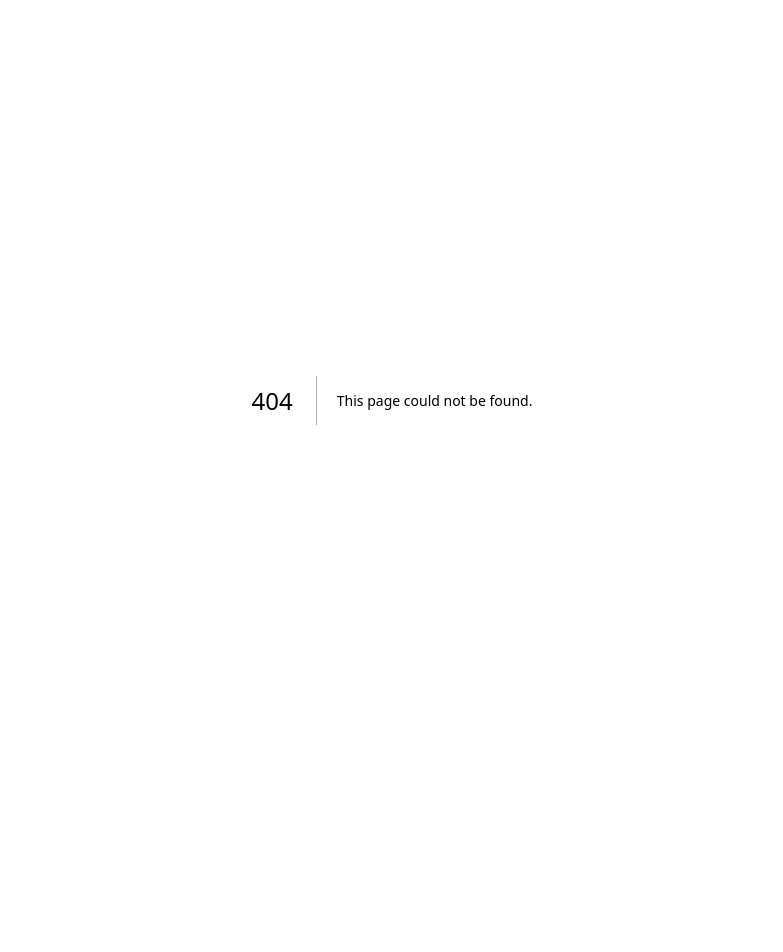
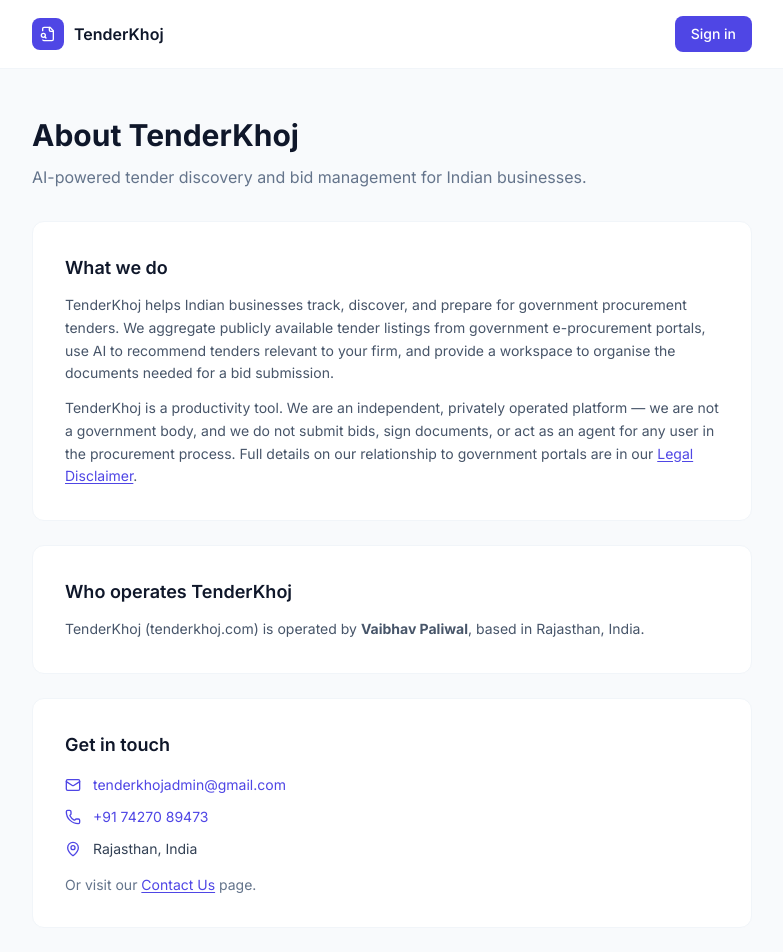
Before and after one commit to Tender-Management-Org/Frontend, a Next.js app: page /about in a window 1280 px wide. Before the commit this address had no page. Shown: the top 952 px of the page, without its empty margins (248-1031 px from the left). Before the commit the page ends 800 px from the top, so only its background shows below. Built offline with nearby package versions, Linux system fonts and the light colour scheme.

Commit message:
done some fixes for cashfree

```diff
--- a/src/app/(dashboard)/layout.tsx
+++ b/src/app/(dashboard)/layout.tsx
@@ -17,7 +17,9 @@ export default async function DashboardLayout({ children }: { children: ReactNod
           <div className="flex min-w-0 flex-1 flex-col overflow-hidden">
             <Navbar />
             {!siteConfig.invite_only && <TrialBanner />}
-            <main className="flex-1 overflow-y-auto px-4 py-6 sm:px-6 lg:px-8">{children}</main>
+            <main className="flex-1 overflow-y-auto px-4 py-6 sm:px-6 lg:px-8">
+              {children}
+            </main>
           </div>
         </div>
       </FirmProvider>
--- /dev/null
+++ b/src/app/about/page.tsx
@@ -0,0 +1,107 @@
+import Link from "next/link";
+import { FileSearch, Mail, Phone, MapPin } from "lucide-react";
+
+export const metadata = {
+  title: "About Us — TenderKhoj",
+  description: "About TenderKhoj — an AI-powered tender discovery and bid management platform for Indian businesses.",
+};
+
+export default function AboutPage() {
+  return (
+    <div className="min-h-screen bg-ink-50">
+      <header className="sticky top-0 z-20 border-b border-ink-100 bg-white/90 backdrop-blur-sm">
+        <div className="mx-auto flex max-w-3xl items-center justify-between px-6 py-4">
+          <Link href="/" className="flex items-center gap-2.5">
+            <div className="flex h-8 w-8 items-center justify-center rounded-lg bg-navy-600">
+              <FileSearch className="h-4 w-4 text-white" />
+            </div>
+            <span className="font-semibold text-ink-900">TenderKhoj</span>
+          </Link>
+          <Link
+            href="/login"
+            className="rounded-lg bg-navy-600 px-4 py-2 text-sm font-medium text-white hover:bg-navy-700 transition-colors"
+          >
+            Sign in
+          </Link>
+        </div>
+      </header>
+
+      <main className="mx-auto max-w-3xl px-6 py-12">
+        <div className="mb-8">
+          <h1 className="text-3xl font-bold text-ink-900">About TenderKhoj</h1>
+          <p className="mt-3 text-ink-500">
+            AI-powered tender discovery and bid management for Indian businesses.
+          </p>
+        </div>
+
+        <div className="space-y-6">
+          <section className="rounded-xl border border-ink-100 bg-white p-6 md:p-8">
+            <h2 className="mb-3 text-lg font-semibold text-ink-900">What we do</h2>
+            <p className="text-sm leading-relaxed text-ink-600">
+              TenderKhoj helps Indian businesses track, discover, and prepare for government procurement tenders.
+              We aggregate publicly available tender listings from government e-procurement portals, use AI to
+              recommend tenders relevant to your firm, and provide a workspace to organise the documents needed for
+              a bid submission.
+            </p>
+            <p className="mt-3 text-sm leading-relaxed text-ink-600">
+              TenderKhoj is a productivity tool. We are an independent, privately operated platform — we are not a
+              government body, and we do not submit bids, sign documents, or act as an agent for any user in the
+              procurement process. Full details on our relationship to government portals are in our{" "}
+              <Link href="/disclaimer" className="text-navy-600 underline underline-offset-2 hover:text-navy-700">
+                Legal Disclaimer
+              </Link>
+              .
+            </p>
+          </section>
+
+          <section className="rounded-xl border border-ink-100 bg-white p-6 md:p-8">
+            <h2 className="mb-3 text-lg font-semibold text-ink-900">Who operates TenderKhoj</h2>
+            <p className="text-sm leading-relaxed text-ink-600">
+              TenderKhoj (tenderkhoj.com) is operated by <strong>Vaibhav Paliwal</strong>, based in Rajasthan, India.
+            </p>
+          </section>
+
+          <section className="rounded-xl border border-ink-100 bg-white p-6 md:p-8">
+            <h2 className="mb-4 text-lg font-semibold text-ink-900">Get in touch</h2>
+            <div className="space-y-3 text-sm text-ink-700">
+              <div className="flex items-center gap-3">
+                <Mail className="h-4 w-4 shrink-0 text-navy-600" />
+                <a href="mailto:tenderkhojadmin@gmail.com" className="text-navy-600 hover:underline">
+                  tenderkhojadmin@gmail.com
+                </a>
+              </div>
+              <div className="flex items-center gap-3">
+                <Phone className="h-4 w-4 shrink-0 text-navy-600" />
+                <a href="tel:+917427089473" className="text-navy-600 hover:underline">
+                  +91 74270 89473
+                </a>
+              </div>
+              <div className="flex items-center gap-3">
+                <MapPin className="h-4 w-4 shrink-0 text-navy-600" />
+                <span>Rajasthan, India</span>
+              </div>
+            </div>
+            <p className="mt-4 text-sm text-ink-500">
+              Or visit our{" "}
+              <Link href="/contact" className="text-navy-600 underline underline-offset-2 hover:text-navy-700">
+                Contact Us
+              </Link>{" "}
+              page.
+            </p>
+          </section>
+        </div>
+
+        <footer className="mt-12 border-t border-ink-100 pt-6 text-center text-sm text-ink-400">
+          <div className="flex flex-wrap justify-center gap-5">
+            <Link href="/terms" className="hover:text-ink-600 transition-colors">Terms</Link>
+            <Link href="/privacy" className="hover:text-ink-600 transition-colors">Privacy</Link>
+            <Link href="/refund" className="hover:text-ink-600 transition-colors">Cancellation &amp; Refund</Link>
+            <Link href="/disclaimer" className="hover:text-ink-600 transition-colors">Disclaimer</Link>
+            <Link href="/contact" className="hover:text-ink-600 transition-colors">Contact</Link>
+          </div>
+          <p className="mt-3">&copy; 2026 TenderKhoj, operated by Vaibhav Paliwal</p>
+        </footer>
+      </main>
+    </div>
+  );
+}
--- a/src/app/contact/page.tsx
+++ b/src/app/contact/page.tsx
@@ -1,5 +1,5 @@
 import Link from "next/link";
-import { FileSearch, Mail } from "lucide-react";
+import { FileSearch, Mail, Phone } from "lucide-react";
 import { ContactForm } from "./ContactForm";
 
 export const metadata = {
@@ -8,6 +8,8 @@ export const metadata = {
 };
 
 const CONTACT_EMAIL = "tenderkhojadmin@gmail.com";
+const CONTACT_PHONE_TEL = "7427089473";
+const CONTACT_PHONE_DISPLAY = "74270 89473";
 
 export default function ContactPage() {
   return (
@@ -31,7 +33,8 @@ export default function ContactPage() {
           </p>
         </div>
 
-        <div className="mb-6 flex items-start gap-3 rounded-xl border border-ink-100 bg-white p-5">
+        <div className="mb-6 grid gap-4 sm:grid-cols-2">
+          <div className="flex items-start gap-3 rounded-xl border border-ink-100 bg-white p-5">
             <div className="flex h-9 w-9 shrink-0 items-center justify-center rounded-lg bg-navy-50">
               <Mail className="h-4 w-4 text-navy-600" />
             </div>
@@ -45,6 +48,21 @@ export default function ContactPage() {
               </a>
             </div>
           </div>
+          <div className="flex items-start gap-3 rounded-xl border border-ink-100 bg-white p-5">
+            <div className="flex h-9 w-9 shrink-0 items-center justify-center rounded-lg bg-navy-50">
+              <Phone className="h-4 w-4 text-navy-600" />
+            </div>
+            <div>
+              <p className="text-sm font-medium text-ink-900">Call us</p>
+              <a
+                href={`tel:+91${CONTACT_PHONE_TEL}`}
+                className="mt-0.5 inline-block text-sm font-medium text-navy-600 hover:underline"
+              >
+                +91 {CONTACT_PHONE_DISPLAY}
+              </a>
+            </div>
+          </div>
+        </div>
 
         <div className="rounded-xl border border-ink-100 bg-white p-6 md:p-8">
           <h2 className="mb-5 text-lg font-semibold text-ink-900">Send a message</h2>
@@ -53,11 +71,13 @@ export default function ContactPage() {
 
         <footer className="mt-12 border-t border-ink-100 pt-6 text-center text-sm text-ink-400">
           <div className="flex flex-wrap justify-center gap-5">
+            <Link href="/about" className="hover:text-ink-600 transition-colors">About</Link>
             <Link href="/terms" className="hover:text-ink-600 transition-colors">Terms</Link>
             <Link href="/privacy" className="hover:text-ink-600 transition-colors">Privacy</Link>
             <Link href="/refund" className="hover:text-ink-600 transition-colors">Cancellation &amp; Refund</Link>
+            <Link href="/disclaimer" className="hover:text-ink-600 transition-colors">Disclaimer</Link>
           </div>
-          <p className="mt-3">&copy; 2026 Electrocom Solutions</p>
+          <p className="mt-3">&copy; 2026 TenderKhoj, operated by Vaibhav Paliwal</p>
         </footer>
       </main>
     </div>
--- a/src/app/disclaimer/page.tsx
+++ b/src/app/disclaimer/page.tsx
@@ -69,7 +69,7 @@ export default function DisclaimerPage() {
               </p>
               <div className="mt-4 flex flex-wrap gap-4 text-sm text-ink-400">
                 <span><strong className="text-ink-600">Effective:</strong> June 20, 2026</span>
-                <span><strong className="text-ink-600">Operated by:</strong> Electrocom Solutions</span>
+                <span><strong className="text-ink-600">Operated by:</strong> Vaibhav Paliwal</span>
               </div>
             </div>
 
@@ -88,7 +88,7 @@ export default function DisclaimerPage() {
               <Section id="independence" title="1. Platform Independence — Not a Government Portal">
                 <p>
                   TenderKhoj is an <strong>independent, privately operated software platform</strong> developed and
-                  maintained by Electrocom Solutions, a proprietorship firm based in Rajasthan, India.
+                  maintained by Vaibhav Paliwal, an individual based in Rajasthan, India.
                 </p>
                 <p className="mt-3">
                   TenderKhoj is <strong>not</strong> affiliated with, endorsed by, sponsored by, or in any way
@@ -252,9 +252,10 @@ export default function DisclaimerPage() {
               {/* 7 */}
               <Section id="liability" title="7. Limitation of Liability">
                 <p>
-                  To the maximum extent permitted by applicable Indian law, Electrocom Solutions, its founders, employees,
-                  and contractors shall not be liable for any loss or damage — direct, indirect, incidental, special,
-                  consequential, or punitive — arising from or related to your use of TenderKhoj, including but not limited to:
+                  To the maximum extent permitted by applicable Indian law, Vaibhav Paliwal and any contractors engaged
+                  in operating TenderKhoj shall not be liable for any loss or damage — direct, indirect, incidental,
+                  special, consequential, or punitive — arising from or related to your use of TenderKhoj, including
+                  but not limited to:
                 </p>
                 <ul className="mt-3 space-y-2 text-sm text-ink-600">
                   <ListItem>Missed tender deadlines due to delayed data aggregation or notification failures</ListItem>
@@ -280,8 +281,8 @@ export default function DisclaimerPage() {
                   If you have questions about this disclaimer or any legal aspects of TenderKhoj, please contact us:
                 </p>
                 <div className="mt-4 rounded-xl border border-ink-100 bg-ink-50 p-5 text-sm text-ink-700 space-y-1">
-                  <p><strong>Electrocom Solutions</strong></p>
-                  <p>Proprietor: Vaibhav Paliwal</p>
+                  <p><strong>Vaibhav Paliwal</strong></p>
+                  <p>TenderKhoj</p>
                   <p>Rajasthan, India</p>
                   <p>Email: <a href="mailto:tenderkhojadmin@gmail.com" className="text-navy-600 hover:underline">tenderkhojadmin@gmail.com</a></p>
                   <p>Platform: <a href="https://tenderkhoj.com" className="text-navy-600 hover:underline">tenderkhoj.com</a></p>
@@ -295,13 +296,14 @@ export default function DisclaimerPage() {
         {/* Footer */}
         <footer className="mt-16 border-t border-ink-100 pt-8 text-center text-sm text-ink-400">
           <div className="flex flex-wrap justify-center gap-6">
+            <Link href="/about" className="hover:text-ink-600 transition-colors">About</Link>
             <Link href="/terms" className="hover:text-ink-600 transition-colors">Terms of Service</Link>
             <Link href="/privacy" className="hover:text-ink-600 transition-colors">Privacy Policy</Link>
             <Link href="/refund" className="hover:text-ink-600 transition-colors">Refund &amp; Cancellation</Link>
             <Link href="/contact" className="hover:text-ink-600 transition-colors">Contact Us</Link>
             <Link href="/disclaimer" className="text-navy-600 font-medium">Legal Disclaimer</Link>
           </div>
-          <p className="mt-4">&copy; 2026 Electrocom Solutions. All rights reserved.</p>
+          <p className="mt-4">&copy; 2026 TenderKhoj, operated by Vaibhav Paliwal. All rights reserved.</p>
         </footer>
       </div>
     </div>
--- a/src/app/page.tsx
+++ b/src/app/page.tsx
@@ -478,6 +478,7 @@ export default function LandingPage() {
             <div>
               <h4 className="mb-4 text-xs font-semibold uppercase tracking-widest text-ink-500">Company</h4>
               <ul className="space-y-2.5 text-sm text-ink-400">
+                <li><Link href="/about" className="hover:text-white transition-colors">About Us</Link></li>
                 <li><Link href="/contact" className="hover:text-white transition-colors">Contact Us</Link></li>
                 <li><Link href="/disclaimer" className="hover:text-white transition-colors">Disclaimer</Link></li>
               </ul>
@@ -497,7 +498,7 @@ export default function LandingPage() {
           {/* Bottom bar */}
           <div className="mt-12 border-t border-ink-800 pt-6 flex flex-col items-center justify-between gap-3 sm:flex-row">
             <p className="text-xs text-ink-500">
-              © {new Date().getFullYear()} TenderKhoj. All rights reserved.
+              © {new Date().getFullYear()} TenderKhoj, operated by Vaibhav Paliwal. All rights reserved.
             </p>
             <p className="text-xs text-ink-600">
               The right tenders, for the right firm, at the right time.
--- a/src/app/privacy/page.tsx
+++ b/src/app/privacy/page.tsx
@@ -71,7 +71,7 @@ export default function PrivacyPage() {
               </p>
               <div className="mt-4 flex flex-wrap gap-4 text-sm text-ink-400">
                 <span><strong className="text-ink-600">Effective:</strong> June 20, 2026</span>
-                <span><strong className="text-ink-600">Operated by:</strong> Electrocom Solutions</span>
+                <span><strong className="text-ink-600">Operated by:</strong> Vaibhav Paliwal</span>
               </div>
             </div>
 
@@ -80,7 +80,7 @@ export default function PrivacyPage() {
               {/* 1 */}
               <Section id="introduction" title="1. Introduction">
                 <p>
-                  Electrocom Solutions (&quot;we&quot;, &quot;us&quot;, &quot;TenderKhoj&quot;) is committed to protecting the privacy of our users.
+                  Vaibhav Paliwal, operating as TenderKhoj (&quot;we&quot;, &quot;us&quot;, &quot;TenderKhoj&quot;), is committed to protecting the privacy of our users.
                   This Privacy Policy explains how we collect, use, store, and protect information when you use the
                   TenderKhoj platform at <strong>tenderkhoj.com</strong>.
                 </p>
@@ -321,8 +321,8 @@ export default function PrivacyPage() {
                   For privacy-related queries, data access requests, erasure requests, or grievances, please contact:
                 </p>
                 <div className="mt-4 rounded-xl border border-ink-100 bg-ink-50 p-5 text-sm text-ink-700 space-y-1">
-                  <p><strong>Data Controller: Electrocom Solutions</strong></p>
-                  <p>Proprietor: Vaibhav Paliwal</p>
+                  <p><strong>Data Controller: Vaibhav Paliwal</strong></p>
+                  <p>TenderKhoj</p>
                   <p>Rajasthan, India</p>
                   <p>Email: <a href="mailto:tenderkhojadmin@gmail.com" className="text-navy-600 hover:underline">tenderkhojadmin@gmail.com</a></p>
                   <p>Platform: <a href="https://tenderkhoj.com" className="text-navy-600 hover:underline">tenderkhoj.com</a></p>
@@ -339,13 +339,14 @@ export default function PrivacyPage() {
         {/* Footer */}
         <footer className="mt-16 border-t border-ink-100 pt-8 text-center text-sm text-ink-400">
           <div className="flex flex-wrap justify-center gap-6">
+            <Link href="/about" className="hover:text-ink-600 transition-colors">About</Link>
             <Link href="/terms" className="hover:text-ink-600 transition-colors">Terms of Service</Link>
             <Link href="/privacy" className="text-navy-600 font-medium">Privacy Policy</Link>
             <Link href="/refund" className="hover:text-ink-600 transition-colors">Refund &amp; Cancellation</Link>
             <Link href="/contact" className="hover:text-ink-600 transition-colors">Contact Us</Link>
             <Link href="/disclaimer" className="hover:text-ink-600 transition-colors">Legal Disclaimer</Link>
           </div>
-          <p className="mt-4">&copy; 2026 Electrocom Solutions. All rights reserved.</p>
+          <p className="mt-4">&copy; 2026 TenderKhoj, operated by Vaibhav Paliwal. All rights reserved.</p>
         </footer>
       </div>
     </div>
--- a/src/app/refund/page.tsx
+++ b/src/app/refund/page.tsx
@@ -62,7 +62,7 @@ export default function RefundPage() {
               </p>
               <div className="mt-4 flex flex-wrap gap-4 text-sm text-ink-400">
                 <span><strong className="text-ink-600">Effective:</strong> June 20, 2026</span>
-                <span><strong className="text-ink-600">Operated by:</strong> Electrocom Solutions</span>
+                <span><strong className="text-ink-600">Operated by:</strong> Vaibhav Paliwal</span>
               </div>
             </div>
 
@@ -157,8 +157,8 @@ export default function RefundPage() {
                   For cancellation or refund requests, contact our support team:
                 </p>
                 <div className="mt-4 rounded-xl border border-ink-100 bg-ink-50 p-5 text-sm text-ink-700 space-y-1">
-                  <p><strong>Electrocom Solutions</strong></p>
-                  <p>Proprietor: Vaibhav Paliwal</p>
+                  <p><strong>Vaibhav Paliwal</strong></p>
+                  <p>TenderKhoj</p>
                   <p>Rajasthan, India</p>
                   <p>
                     Email:{" "}
@@ -182,13 +182,14 @@ export default function RefundPage() {
 
         <footer className="mt-16 border-t border-ink-100 pt-8 text-center text-sm text-ink-400">
           <div className="flex flex-wrap justify-center gap-6">
+            <Link href="/about" className="hover:text-ink-600 transition-colors">About</Link>
             <Link href="/terms" className="hover:text-ink-600 transition-colors">Terms of Service</Link>
             <Link href="/privacy" className="hover:text-ink-600 transition-colors">Privacy Policy</Link>
             <Link href="/refund" className="text-navy-600 font-medium">Cancellation &amp; Refund</Link>
             <Link href="/contact" className="hover:text-ink-600 transition-colors">Contact Us</Link>
             <Link href="/disclaimer" className="hover:text-ink-600 transition-colors">Legal Disclaimer</Link>
           </div>
-          <p className="mt-4">&copy; 2026 Electrocom Solutions. All rights reserved.</p>
+          <p className="mt-4">&copy; 2026 TenderKhoj, operated by Vaibhav Paliwal. All rights reserved.</p>
         </footer>
       </div>
     </div>
--- a/src/app/terms/page.tsx
+++ b/src/app/terms/page.tsx
@@ -75,7 +75,7 @@ export default function TermsPage() {
               </p>
               <div className="mt-4 flex flex-wrap gap-4 text-sm text-ink-400">
                 <span><strong className="text-ink-600">Effective:</strong> June 20, 2026</span>
-                <span><strong className="text-ink-600">Operated by:</strong> Electrocom Solutions</span>
+                <span><strong className="text-ink-600">Operated by:</strong> Vaibhav Paliwal</span>
               </div>
             </div>
 
@@ -90,8 +90,8 @@ export default function TermsPage() {
                   If you do not agree to these Terms, do not use the platform.
                 </p>
                 <p className="mt-3">
-                  These Terms constitute a legally binding agreement between you (&quot;User&quot;) and Electrocom Solutions, a
-                  proprietorship firm owned by Vaibhav Paliwal, registered in Rajasthan, India (&quot;we&quot;, &quot;us&quot;, or &quot;TenderKhoj&quot;).
+                  These Terms constitute a legally binding agreement between you (&quot;User&quot;) and Vaibhav Paliwal, an
+                  individual operating TenderKhoj from Rajasthan, India (&quot;we&quot;, &quot;us&quot;, or &quot;TenderKhoj&quot;).
                 </p>
               </Section>
 
@@ -362,7 +362,7 @@ export default function TermsPage() {
               <Section id="ip" title="11. Intellectual Property">
                 <p>
                   TenderKhoj and all associated technology — including the recommendation engine, embedding models,
-                  search algorithms, UI design, and platform code — are the intellectual property of Electrocom Solutions.
+                  search algorithms, UI design, and platform code — are the intellectual property of Vaibhav Paliwal.
                   You are granted a limited, non-exclusive, non-transferable licence to use the platform for your own
                   internal business purposes in accordance with these Terms.
                 </p>
@@ -381,9 +381,8 @@ export default function TermsPage() {
               {/* 12 */}
               <Section id="liability" title="12. Limitation of Liability">
                 <p>
-                  To the fullest extent permitted by applicable law, TenderKhoj, Electrocom Solutions, and its founders
-                  shall not be liable for any indirect, incidental, special, consequential, or punitive damages, including
-                  but not limited to:
+                  To the fullest extent permitted by applicable law, TenderKhoj and Vaibhav Paliwal shall not be liable
+                  for any indirect, incidental, special, consequential, or punitive damages, including but not limited to:
                 </p>
                 <ul className="mt-3 space-y-2 text-sm text-ink-600">
                   <ListItem>Loss of a tender bid or business opportunity arising from delayed, inaccurate, or missing tender data</ListItem>
@@ -441,8 +440,8 @@ export default function TermsPage() {
                   If you have questions, concerns, or requests regarding these Terms, please contact us:
                 </p>
                 <div className="mt-4 rounded-xl border border-ink-100 bg-ink-50 p-5 text-sm text-ink-700 space-y-1">
-                  <p><strong>Electrocom Solutions</strong></p>
-                  <p>Proprietor: Vaibhav Paliwal</p>
+                  <p><strong>Vaibhav Paliwal</strong></p>
+                  <p>TenderKhoj</p>
                   <p>Rajasthan, India</p>
                   <p>Email: <a href="mailto:tenderkhojadmin@gmail.com" className="text-navy-600 hover:underline">tenderkhojadmin@gmail.com</a></p>
                   <p>Platform: <a href="https://tenderkhoj.com" className="text-navy-600 hover:underline">tenderkhoj.com</a></p>
@@ -456,13 +455,14 @@ export default function TermsPage() {
         {/* Footer */}
         <footer className="mt-16 border-t border-ink-100 pt-8 text-center text-sm text-ink-400">
           <div className="flex flex-wrap justify-center gap-6">
+            <Link href="/about" className="hover:text-ink-600 transition-colors">About</Link>
             <Link href="/terms" className="text-navy-600 font-medium">Terms of Service</Link>
             <Link href="/privacy" className="hover:text-ink-600 transition-colors">Privacy Policy</Link>
             <Link href="/refund" className="hover:text-ink-600 transition-colors">Refund &amp; Cancellation</Link>
             <Link href="/contact" className="hover:text-ink-600 transition-colors">Contact Us</Link>
             <Link href="/disclaimer" className="hover:text-ink-600 transition-colors">Legal Disclaimer</Link>
           </div>
-          <p className="mt-4">&copy; 2026 Electrocom Solutions. All rights reserved.</p>
+          <p className="mt-4">&copy; 2026 TenderKhoj, operated by Vaibhav Paliwal. All rights reserved.</p>
         </footer>
       </div>
     </div>
--- a/src/components/layout/Sidebar.tsx
+++ b/src/components/layout/Sidebar.tsx
@@ -257,6 +257,14 @@ export function Sidebar() {
               </Link>
             </div>
           )}
+          {!isCollapsed && (
+            <p
+              className="truncate px-4 pb-2.5 pt-1 text-[10px] leading-tight text-ink-300"
+              title="TenderKhoj, operated by Vaibhav Paliwal"
+            >
+              TenderKhoj, operated by Vaibhav Paliwal
+            </p>
+          )}
         </div>
       </aside>
     </>
```
Also changed, not shown: src/components/layout/Navbar.tsx (+1 -25 lines), 1 other file (tests, documents, lock files or other folders). Lines whose indentation alone changed are shown as unchanged.
